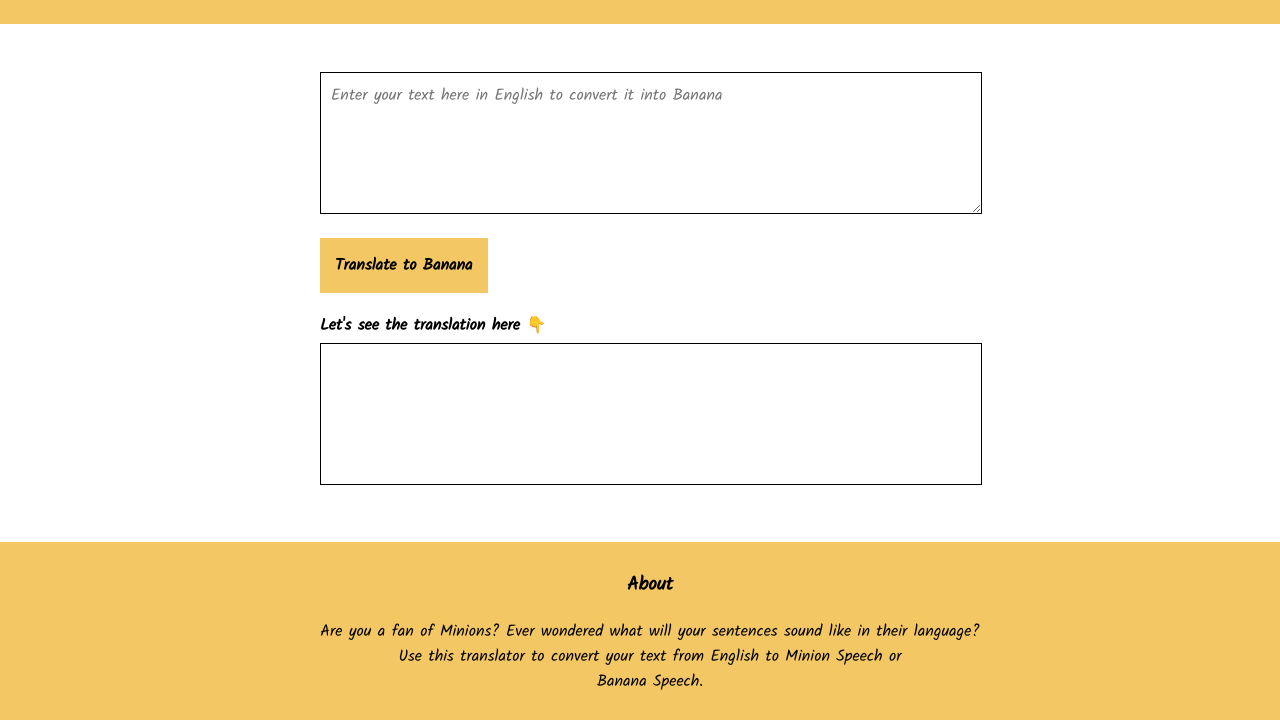
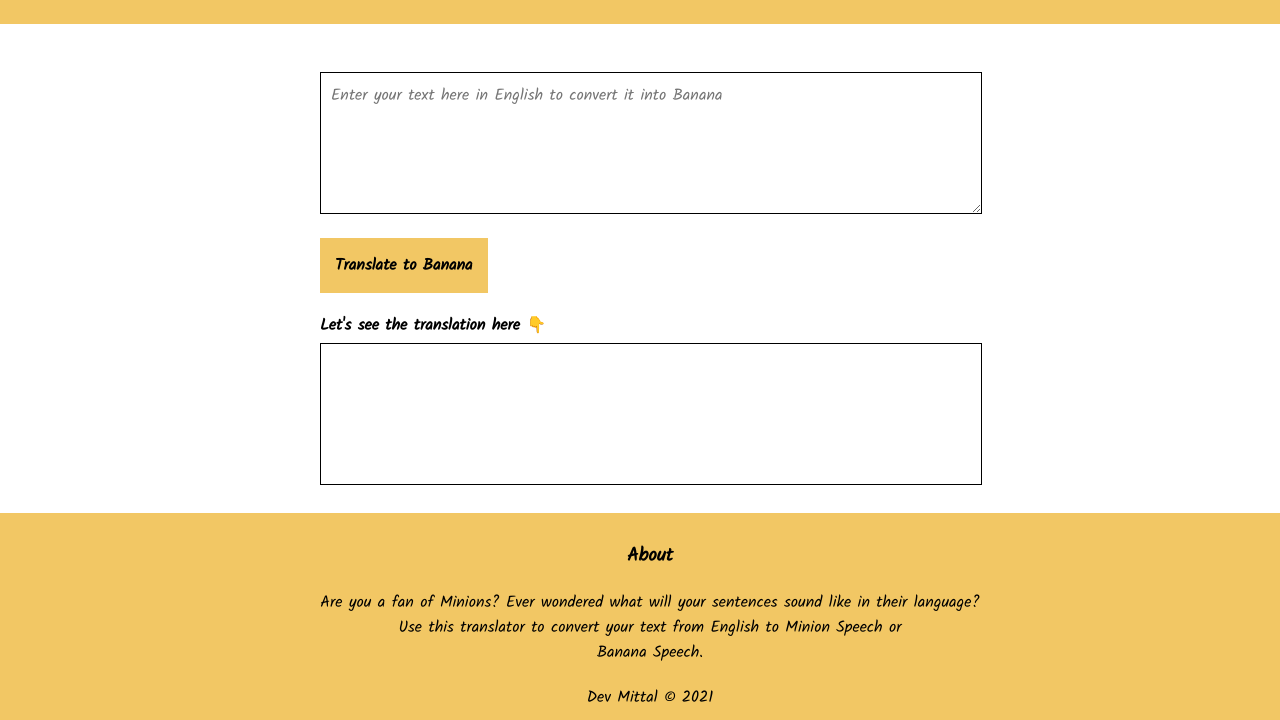
Before and after one commit to DevMittal04/banana-speech, a plain HTML site: page index.html in a window 1280 px wide. Shown: the part 80-800 px from the top of the page. Drawn offline with Linux system fonts and the light colour scheme.

Commit message:
Copyright Message Added

```diff
--- a/index.html
+++ b/index.html
@@ -25,6 +25,7 @@
     <footer>
         <h3>About</h3>
         <p>Are you a fan of Minions? Ever wondered what will your sentences sound like in their language?<br>Use this translator to convert your text from English to Minion Speech or <br>Banana Speech.</p>
+        <p class="copyright">Dev Mittal © 2021</p>
     </footer>
     <script src="script.js" type="text/javascript"></script>
 </body>
--- a/styles.css
+++ b/styles.css
@@ -73,3 +73,11 @@
     padding: 10px;
     font-family: var(--primary-font);
 }
+.copyright{
+    position: relative;
+    bottom: 0;
+    text-align: center;
+    width: 100%;
+    margin-top: 20px;
+    margin-bottom: 0;
+  }
```
